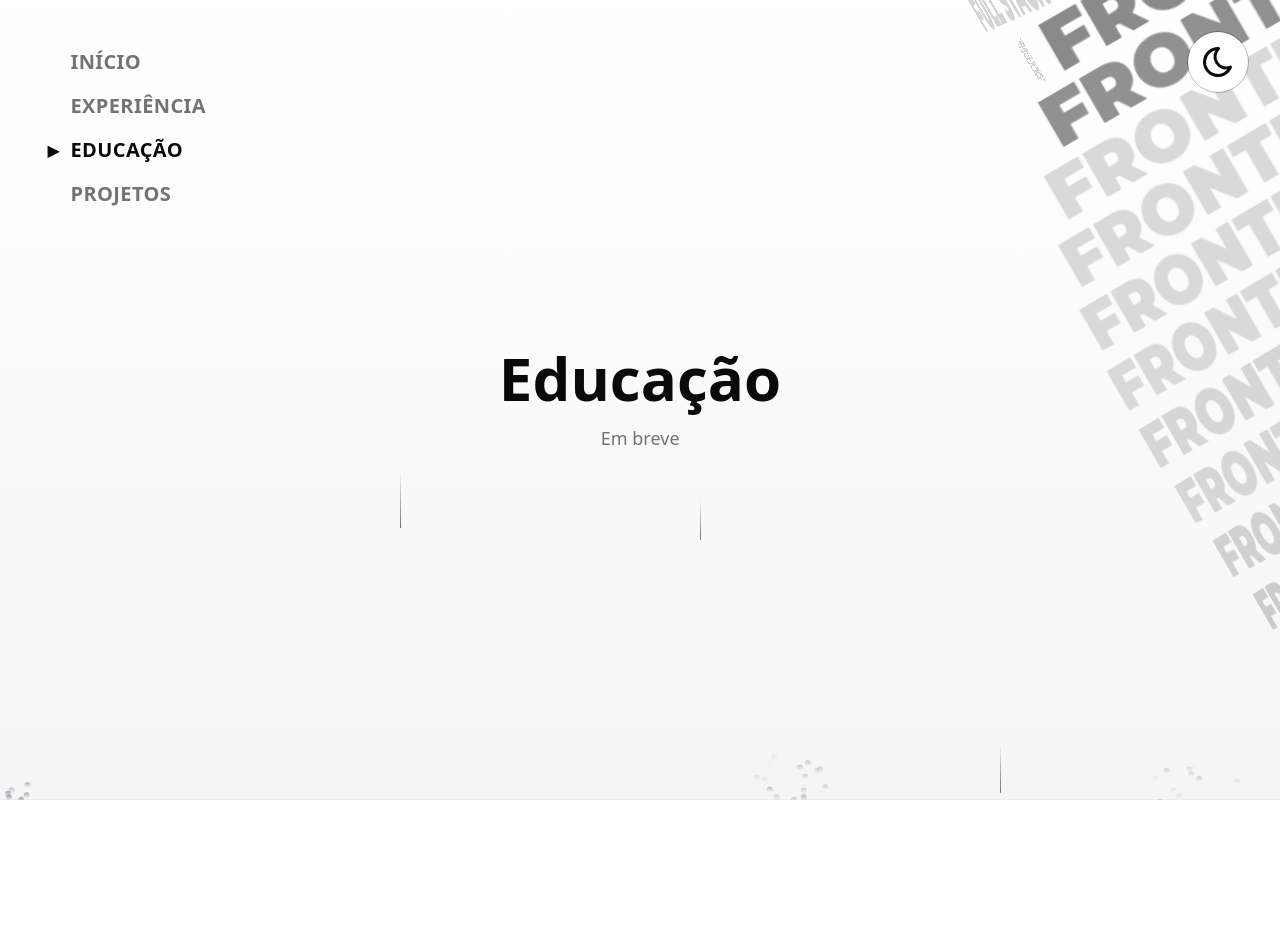
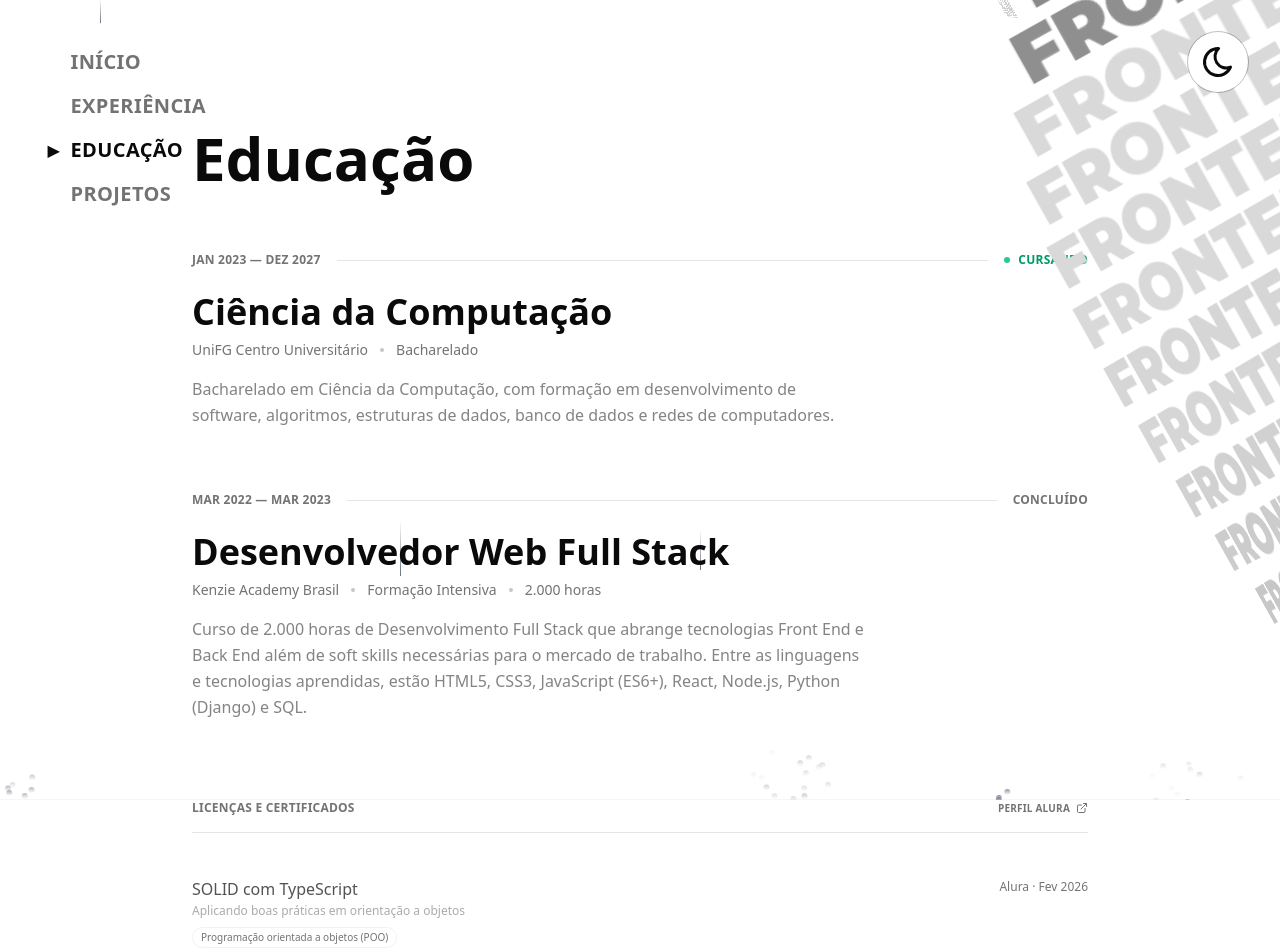
Before and after one commit to guisilva19/portfolio-2026, a Next.js app: page /educacao in a window 1280 px wide. Shown: the top 952 px of the page. Before the commit the page ends 800 px from the top, so only its background shows below. Built offline with nearby package versions, Linux system fonts and the light colour scheme.

Commit message:
feat: add education page and refactor background layout

```diff
--- a/app/educacao/page.tsx
+++ b/app/educacao/page.tsx
@@ -1,15 +1,197 @@
 "use client";
+
+import { motion } from "motion/react";
+import { ExternalLink } from "lucide-react";
+
+const mainEducation = [
+  {
+    title: "Ciência da Computação",
+    degree: "Bacharelado",
+    institution: "UniFG Centro Universitário",
+    period: "Jan 2023 — Dez 2027",
+    status: "cursando" as const,
+    description:
+      "Bacharelado em Ciência da Computação, com formação em desenvolvimento de software, algoritmos, estruturas de dados, banco de dados e redes de computadores.",
+  },
+  {
+    title: "Desenvolvedor Web Full Stack",
+    degree: "Formação Intensiva",
+    institution: "Kenzie Academy Brasil",
+    period: "Mar 2022 — Mar 2023",
+    duration: "2.000 horas",
+    status: "concluído" as const,
+    description:
+      "Curso de 2.000 horas de Desenvolvimento Full Stack que abrange tecnologias Front End e Back End além de soft skills necessárias para o mercado de trabalho. Entre as linguagens e tecnologias aprendidas, estão HTML5, CSS3, JavaScript (ES6+), React, Node.js, Python (Django) e SQL.",
+  },
+];
+
+const certificates = [
+  {
+    title: "SOLID com TypeScript",
+    subtitle: "Aplicando boas práticas em orientação a objetos",
+    issuer: "Alura",
+    date: "Fev 2026",
+    skills: ["Programação orientada a objetos (POO)"],
+    url: "#",
+  },
+  {
+    title: "Java Foundations",
+    issuer: "Oracle",
+    date: "Abr 2023",
+    skills: ["Programação orientada a objetos (POO)"],
+    url: "#",
+  },
+  {
+    title: "Desenvolvimento Full Stack",
+    issuer: "Kenzie Academy Brasil",
+    date: "Mar 2023",
+    skills: ["TypeScript", "React.js", "Node.js", "SQL", "Git", "API REST", "POO", "Testes"],
+    url: "#",
+  },
+];
+
+const ALURA_PROFILE_URL = "https://cursos.alura.com.br/user/guisilva19";
 
 export default function Education() {
   return (
-    <div className="relative flex items-center justify-center min-h-screen px-4">
-      <div className="max-w-4xl w-full text-center">
-        <h1 className="text-4xl md:text-6xl font-bold text-foreground mb-4 opacity-0 animate-fade-in-up">
+    <div className="relative min-h-screen px-6 sm:px-8 pt-24 md:pt-32 pb-20">
+      <div className="max-w-4xl mx-auto">
+        <h1 className="text-4xl md:text-6xl font-bold text-foreground mb-12 md:mb-16 opacity-0 animate-fade-in-up">
           Educação
         </h1>
-        <p className="text-lg text-muted-foreground opacity-0 animate-scale-in animation-delay-400">
-          Em breve
-        </p>
+
+        {/* Formação acadêmica */}
+        <div className="space-y-12 md:space-y-16 mb-16 md:mb-20">
+          {mainEducation.map((item, index) => (
+            <motion.div
+              key={item.title}
+              initial={{ opacity: 0, y: 40 }}
+              animate={{ opacity: 1, y: 0 }}
+              transition={{
+                duration: 0.8,
+                delay: 0.2 + index * 0.3,
+                ease: "easeOut",
+              }}
+            >
+              <div className="flex items-center gap-4 mb-6">
+                <span className="font-extra-black text-xs uppercase tracking-[0.25em] text-muted-foreground">
+                  {item.period}
+                </span>
+                <div className="flex-1 h-px bg-border" />
+                <span
+                  className={`
+                    inline-flex items-center gap-2 font-extra-black text-xs uppercase tracking-[0.2em]
+                    ${
+                      item.status === "cursando"
+                        ? "text-emerald-600 dark:text-emerald-400"
+                        : "text-muted-foreground"
+                    }
+                  `}
+                >
+                  {item.status === "cursando" && (
+                    <span className="w-1.5 h-1.5 rounded-full bg-emerald-500 dark:bg-emerald-400 animate-pulse" />
+                  )}
+                  {item.status}
+                </span>
+              </div>
+
+              <h2 className="text-2xl md:text-4xl font-bold text-foreground mb-2">
+                {item.title}
+              </h2>
+
+              <div className="flex flex-wrap items-center gap-3 text-sm text-muted-foreground mb-4">
+                <span>{item.institution}</span>
+                <span className="w-1 h-1 rounded-full bg-muted-foreground/40" />
+                <span>{item.degree}</span>
+                {item.duration && (
+                  <>
+                    <span className="w-1 h-1 rounded-full bg-muted-foreground/40" />
+                    <span>{item.duration}</span>
+                  </>
+                )}
+              </div>
+
+              <p className="text-sm md:text-base text-foreground/50 leading-relaxed max-w-2xl">
+                {item.description}
+              </p>
+            </motion.div>
+          ))}
+        </div>
+
+        {/* Licenças e certificados */}
+        <motion.div
+          initial={{ opacity: 0 }}
+          animate={{ opacity: 1 }}
+          transition={{ duration: 0.8, delay: 0.9, ease: "easeOut" }}
+        >
+          <div className="flex items-center justify-between gap-4">
+            <span className="font-extra-black text-xs uppercase tracking-[0.25em] text-muted-foreground">
+              Licenças e Certificados
+            </span>
+            <a
+              href={ALURA_PROFILE_URL}
+              target="_blank"
+              rel="noopener noreferrer"
+              className="group inline-flex items-center gap-1.5 text-muted-foreground
+                         hover:text-foreground transition-colors duration-300"
+            >
+              <span className="font-extra-black text-[10px] uppercase tracking-[0.15em]">
+                Perfil Alura
+              </span>
+              <ExternalLink className="w-3 h-3 transition-transform duration-300 group-hover:translate-x-0.5 group-hover:-translate-y-0.5" />
+            </a>
+          </div>
+          <div className="h-px bg-border mt-4 mb-6" />
+
+          <div className="space-y-0">
+            {certificates.map((cert, index) => (
+              <motion.div
+                key={cert.title + cert.issuer}
+                initial={{ opacity: 0, x: -10 }}
+                animate={{ opacity: 1, x: 0 }}
+                transition={{
+                  duration: 0.4,
+                  delay: 1.0 + index * 0.08,
+                  ease: "easeOut",
+                }}
+                className="group py-5 border-b border-border/30 hover:border-border/60 transition-colors duration-300"
+              >
+                <a
+                  href={cert.url}
+                  target="_blank"
+                  rel="noopener noreferrer"
+                  className="flex items-start justify-between gap-4"
+                >
+                  <div className="min-w-0">
+                    <span className="inline-flex items-center gap-1.5 text-sm md:text-base font-medium text-foreground/70 group-hover:text-foreground transition-colors duration-300">
+                      {cert.title}
+                      <ExternalLink className="w-3 h-3 opacity-0 group-hover:opacity-100 transition-opacity duration-300 shrink-0" />
+                    </span>
+                    {cert.subtitle && (
+                      <p className="text-xs text-muted-foreground/60 mt-0.5">
+                        {cert.subtitle}
+                      </p>
+                    )}
+                    <div className="flex flex-wrap gap-1.5 mt-2">
+                      {cert.skills.map((skill) => (
+                        <span
+                          key={skill}
+                          className="text-[10px] px-2 py-0.5 rounded-full border border-border/50 text-muted-foreground"
+                        >
+                          {skill}
+                        </span>
+                      ))}
+                    </div>
+                  </div>
+                  <span className="text-xs text-muted-foreground shrink-0 mt-0.5">
+                    {cert.issuer} · {cert.date}
+                  </span>
+                </a>
+              </motion.div>
+            ))}
+          </div>
+
+        </motion.div>
       </div>
     </div>
   );
--- a/components/ui/background-rain.tsx
+++ b/components/ui/background-rain.tsx
@@ -47,7 +47,6 @@ export const BackgroundBeamsWithCollision = ({
     const checkMobile = () => setIsMobile(window.innerWidth < 768);
     checkMobile();
 
-    // Usar ResizeObserver é mais eficiente que resize event
     const resizeObserver = new ResizeObserver(checkMobile);
     resizeObserver.observe(document.body);
 
@@ -57,13 +56,11 @@ export const BackgroundBeamsWithCollision = ({
   const beams = useMemo(() => isMobile ? mobileBeams : desktopBeams, [isMobile]);
 
   return (
+    <div className={cn("relative min-h-screen w-full isolate", className)}>
+      {/* Fixed beam layer - behind everything */}
       <div
         ref={parentRef}
-      className={cn(
-        "z-0 bg-gradient-to-b from-white to-neutral-100 relative flex items-center w-full justify-center overflow-hidden",
-        className
-      )}
-      style={{ height: '100dvh' }}
+        className="fixed inset-0 -z-10 overflow-hidden pointer-events-none"
       >
         {beams.map((beam) => (
           <CollisionMechanism
@@ -73,16 +70,20 @@ export const BackgroundBeamsWithCollision = ({
             parentRef={parentRef}
           />
         ))}
-
-      {children}
         <div
           ref={containerRef}
-        className="absolute bottom-0 bg-neutral-100 w-full inset-x-0 pointer-events-none"
+          className="absolute bottom-0 w-full inset-x-0 pointer-events-none"
           style={{
             boxShadow:
               "0 0 24px rgba(34, 42, 53, 0.06), 0 1px 1px rgba(0, 0, 0, 0.05), 0 0 0 1px rgba(34, 42, 53, 0.04), 0 0 4px rgba(34, 42, 53, 0.08), 0 16px 68px rgba(47, 48, 55, 0.05), 0 1px 0 rgba(255, 255, 255, 0.1) inset",
           }}
         ></div>
+      </div>
+
+      {/* Scrollable content - above beams */}
+      <div className="relative">
+        {children}
+      </div>
     </div>
   );
 };
@@ -119,7 +120,7 @@ const CollisionMechanism = React.forwardRef<
   useEffect(() => {
     let animationFrameId: number;
     let lastCheck = 0;
-    const checkInterval = 80; // Aumentado de 50ms para 80ms no mobile
+    const checkInterval = 80;
 
     const checkCollision = (timestamp: number) => {
       if (timestamp - lastCheck >= checkInterval) {
@@ -199,7 +200,7 @@ const CollisionMechanism = React.forwardRef<
           repeatDelay: beamOptions.repeatDelay || 0,
         }}
         className={cn(
-          "absolute left-0 top-20 m-auto h-14 w-px rounded-full bg-gradient-to-t from-gray-500 via-black-500 to-transparent will-change-transform",
+          "absolute left-0 top-20 m-auto h-14 w-px rounded-full bg-linear-to-t from-gray-500 via-black-500 to-transparent will-change-transform",
           beamOptions.className
         )}
         style={{ transform: "translateZ(0)" }}
@@ -224,7 +225,6 @@ const CollisionMechanism = React.forwardRef<
 CollisionMechanism.displayName = "CollisionMechanism";
 
 const Explosion = ({ ...props }: React.HTMLProps<HTMLDivElement>) => {
-  // Reduzir partículas de 35 para 20 para melhor performance mobile
   const spans = useMemo(() => Array.from({ length: 20 }, (_, index) => ({
     id: index,
     initialX: 0,
@@ -240,7 +240,7 @@ const Explosion = ({ ...props }: React.HTMLProps<HTMLDivElement>) => {
         animate={{ opacity: 1 }}
         exit={{ opacity: 0 }}
         transition={{ duration: 1.5, ease: "easeOut" }}
-        className="absolute -inset-x-12 top-0 m-auto h-3 w-12 rounded-full bg-gradient-to-r from-transparent via-black-500 to-transparent blur-sm"
+        className="absolute -inset-x-12 top-0 m-auto h-3 w-12 rounded-full bg-linear-to-r from-transparent via-black-500 to-transparent blur-sm"
       ></motion.div>
       {spans.map((span) => (
         <motion.span
@@ -252,7 +252,7 @@ const Explosion = ({ ...props }: React.HTMLProps<HTMLDivElement>) => {
             opacity: 0,
           }}
           transition={{ duration: Math.random() * 1.5 + 0.5, ease: "easeOut" }}
-          className="absolute h-1.5 w-1.5 rounded-full bg-gradient-to-b from-gray-500 to-black-500"
+          className="absolute h-1.5 w-1.5 rounded-full bg-linear-to-b from-gray-500 to-black-500"
         />
       ))}
     </div>
```
Lines whose indentation alone changed are shown as unchanged.
